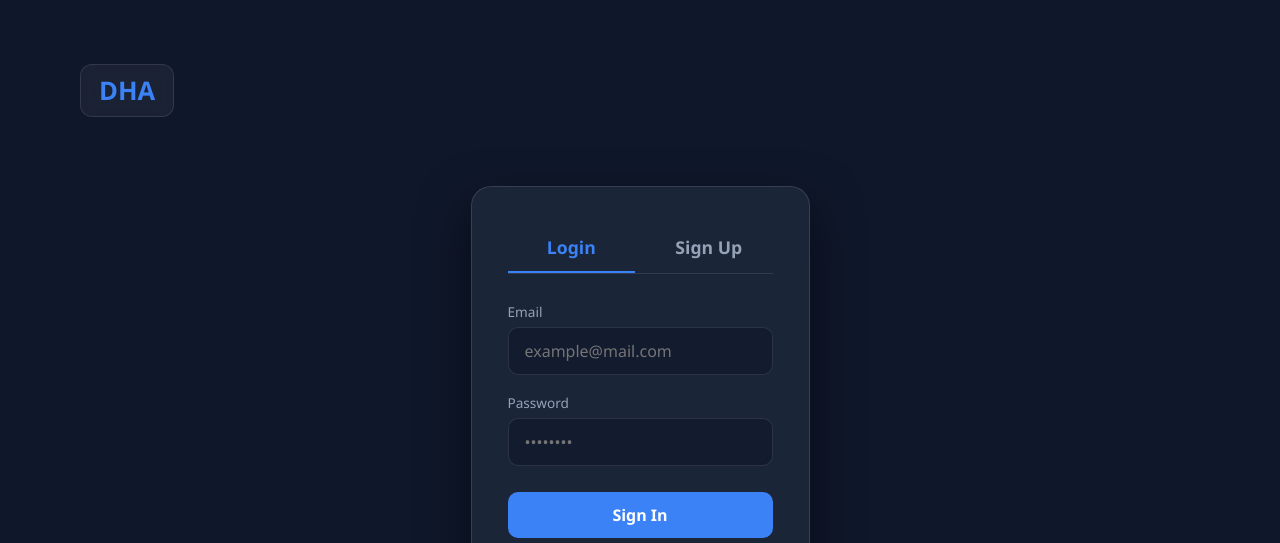
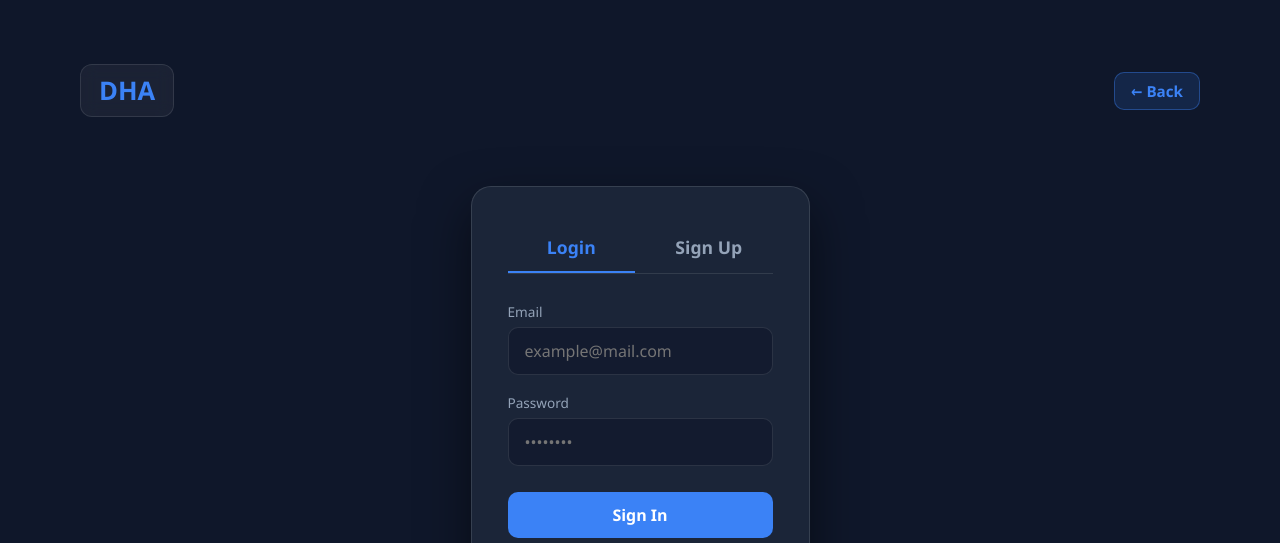
Before and after one commit to ArmGhazaryan/Daily-Helping-Apps, a plain HTML site: page HTML-Files/auth.html in a window 1280 px wide. Shown: the top 543 px of the page. Drawn offline with nearby package versions, Linux system fonts and the light colour scheme.

Commit message:
Add Back button and Escape to leave auth page and return to the originating page
Co-Authored-By: Devin AI <158243242+devin-ai-integration[bot]@users.noreply.github.com>

```diff
--- a/HTML-Files/auth.html
+++ b/HTML-Files/auth.html
@@ -20,6 +20,7 @@
             <span class="letter">H</span><span class="expand">elping</span>
             <span class="letter">A</span><span class="expand">pps</span>
         </a>
+        <a href="../index.html" id="auth-back-btn" class="auth-back-btn" title="Go back without logging in">← Back</a>
     </header>
 
     <main class="auth-container">
--- a/css/auth.css
+++ b/css/auth.css
@@ -48,6 +48,25 @@
 
 .auth-header {
     padding: 24px 40px;
+}
+
+.auth-back-btn {
+    display: inline-flex;
+    align-items: center;
+    padding: 8px 16px;
+    background: rgba(59, 130, 246, 0.15);
+    border: 1px solid rgba(59, 130, 246, 0.4);
+    border-radius: 10px;
+    color: #3b82f6;
+    text-decoration: none;
+    font-weight: 600;
+    font-size: 0.95rem;
+    transition: all 0.3s ease;
+}
+
+.auth-back-btn:hover {
+    background: #3b82f6;
+    color: #ffffff;
 }
 
 .auth-container {
--- a/js/auth-ui.js
+++ b/js/auth-ui.js
@@ -51,6 +51,15 @@ if (isAuthPage) {
             try { localStorage.setItem(OAUTH_PENDING_KEY, '1'); } catch (err) { /* ignore */ }
         }
     }, true);
+
+    // Leave the auth page without logging in: back to the page the user came from
+    document.getElementById('auth-back-btn')?.addEventListener('click', (e) => {
+        e.preventDefault();
+        redirectToReturnUrl();
+    });
+    document.addEventListener('keydown', (e) => {
+        if (e.key === 'Escape' && !e.target.closest('input, textarea')) redirectToReturnUrl();
+    });
 
     // Google OAuth returns to this page (supabase.js redirectTo = current page URL)
     let redirecting = false;
```
